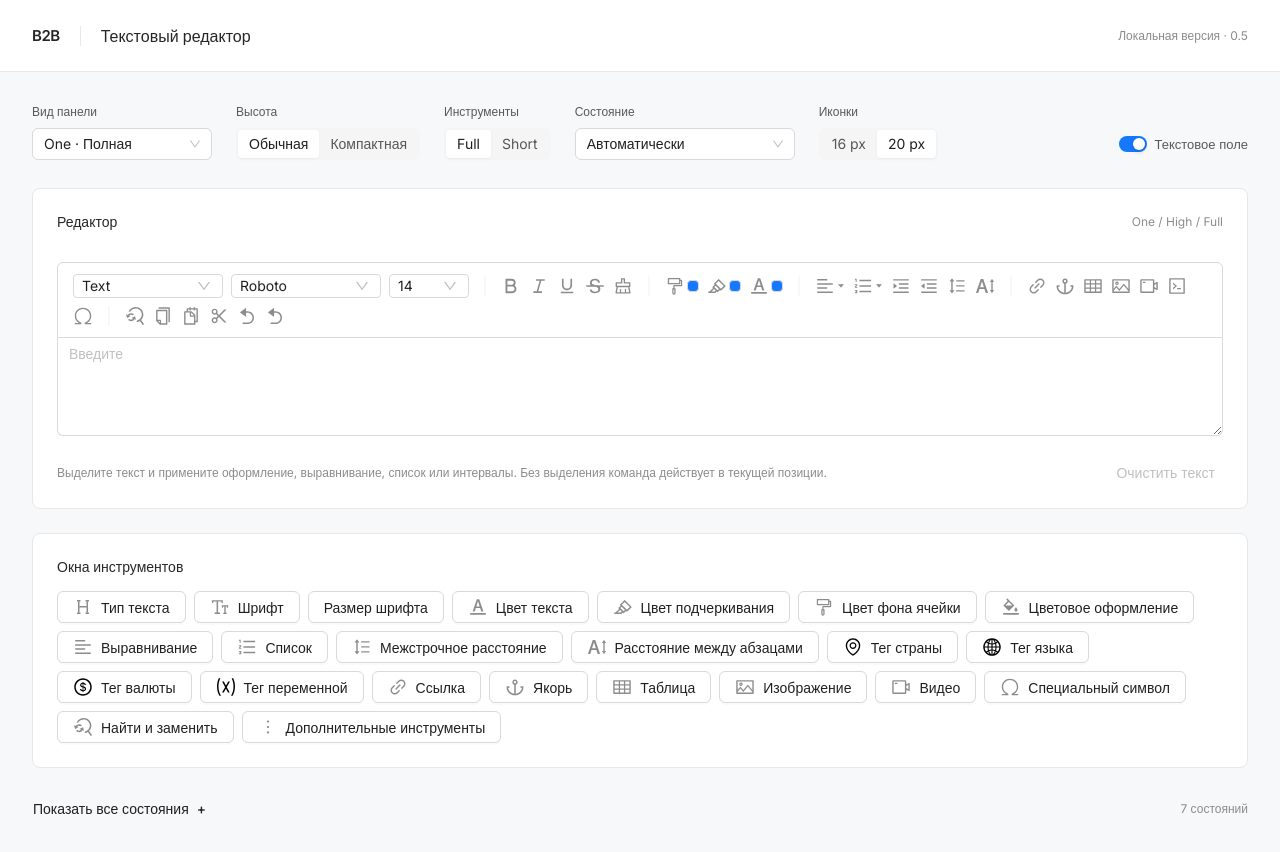
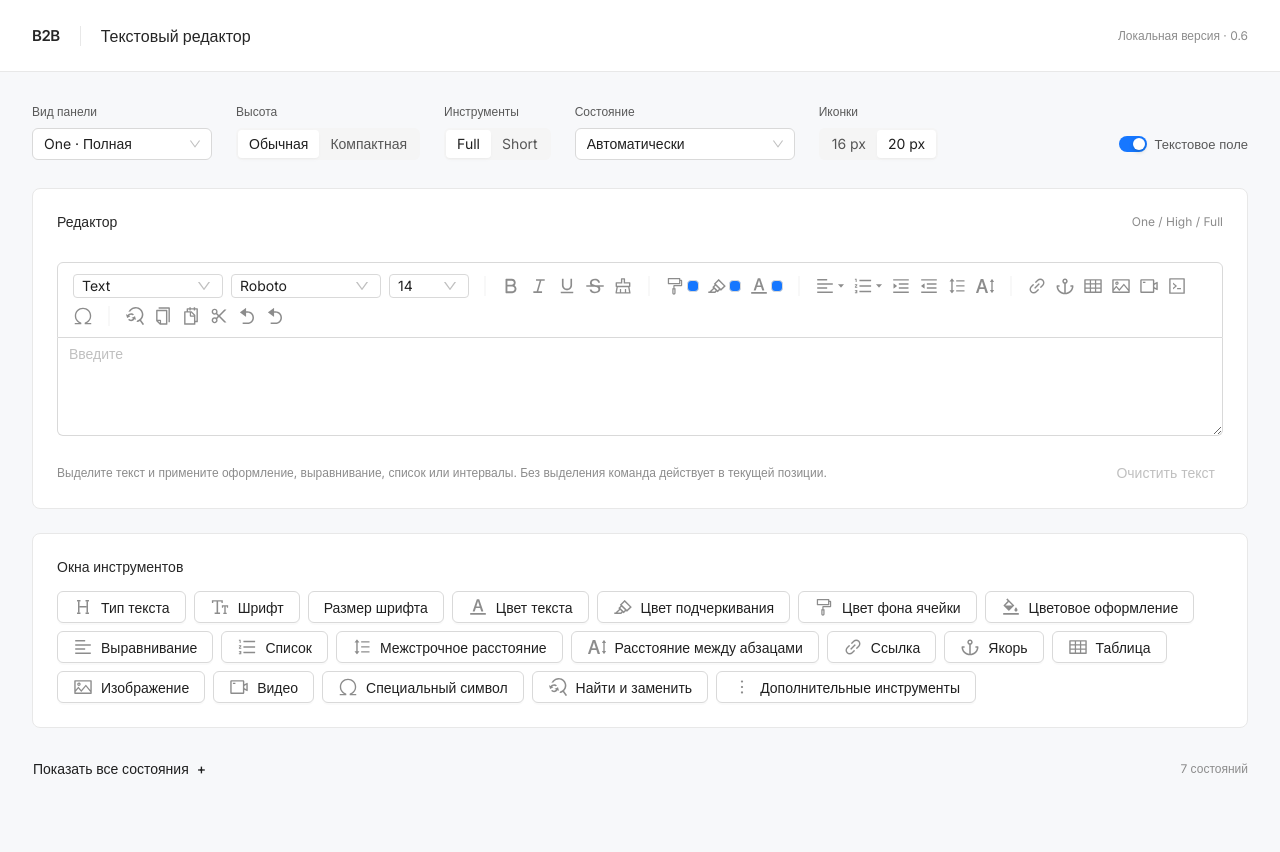
Before and after one commit to mishavorobyou-spec/b2b-text-editor, a React (Vite) app: page / in a window 1280 px wide. Shown: the top 852 px of the page. After the commit the page ends 824 px from the top, so only its background shows below. Built offline with nearby package versions, Linux system fonts and the light colour scheme; a web font is replaced by a local one.

Commit message:
Correct paragraph tools and catalog

```diff
--- a/src/Editor.tsx
+++ b/src/Editor.tsx
@@ -20,8 +20,8 @@ const basic:[InlineTool,string,string,string,string?][]=[
   ['clear','IconClearOutlined','Очистка форматирования','746dc.svg'],
 ];
 const emptyInline:InlineFormat={bold:false,italic:false,underline:false,strike:false};
-const emptyParagraph:ParagraphFormat={alignment:'left',canIndent:false,canOutdent:false};
-const paragraphs:[ParagraphTool,string,string,string?][]=[['alignment','IconAlignLeftOutlined','Выравнивание','arrow'],['list','IconOrderedListOutlined','Список','arrow'],['indent','IconMenuUnfoldOutlined','Увеличить отступ'],['outdent','IconMenuFoldOutlined','Уменьшить отступ'],['lineSpacing','StateDefaultSizeDefault1','Межстрочное расстояние'],['paragraphSpacing','StateDefaultSizeDefault','Расстояние между абзацами']];
+const emptyParagraph:ParagraphFormat={alignment:'left',canShiftRight:false,canShiftLeft:false};
+const paragraphs:[ParagraphTool,string,string,string?][]=[['alignment','IconAlignLeftOutlined','Выравнивание','arrow'],['list','IconOrderedListOutlined','Список','arrow'],['shiftRight','IconMenuUnfoldOutlined','Сместить вправо'],['shiftLeft','IconMenuFoldOutlined','Сместить влево'],['lineSpacing','StateDefaultSizeDefault1','Межстрочное расстояние'],['paragraphSpacing','StateDefaultSizeDefault','Расстояние между абзацами']];
 const inserts=[['IconLinkOutlined','Ссылка'],['IconAnchor','Якорь'],['Icon','Таблица'],['IconPictureOutlined','Изображение'],['IconVideoCameraOutlined','Видео'],['IconCodeOutlined','Код'],['IconSpecialCharacterOutlined','Специальный символ']];
 const actions=[['IconReplaceSearchOutlined','Найти и заменить'],['IconCopyOutlined','Копировать'],['IconSnippetsOutlined','Вставить'],['IconScissorOutlined','Вырезать'],['IconActionBackOutlined','Отменить'],['IconActionForwardOutlined','Повторить']];
 
@@ -34,10 +34,11 @@ export function EditorToolbar({state='Default',layout='One',density='High',tools
     return <Tooltip key={id} title={label}><button type="button" className="ed-tool ed-basic-tool" aria-label={label} aria-pressed={id==='clear'?undefined:active} disabled={disabled} onMouseDown={e=>e.preventDefault()} onClick={()=>onInlineAction(id)}><span className="ed-basic-icon"><img className="ed-icon" src={active?`/icons/${hoverIcon}`:icons['img'+name]} alt=""/><img className="ed-basic-hover" src={`/icons/${active&&activeHoverIcon?activeHoverIcon:hoverIcon}`} alt=""/></span></button></Tooltip>;
   };
   const paragraphTool=([id,name,label,decoration]:typeof paragraphs[number])=>{
-    const button=<button type="button" className="ed-tool ed-paragraph-tool" aria-label={label} disabled={disabled} onMouseDown={e=>e.preventDefault()} onClick={id==='indent'||id==='outdent'?()=>onParagraphAction(id):undefined}><Icon name={name}/>{decoration==='arrow'&&<Icon name="IconCaretDownOutlined" small/>}</button>;
+    const button=<button type="button" className="ed-tool ed-paragraph-tool" aria-label={label} disabled={disabled} onMouseDown={e=>e.preventDefault()} onClick={id==='shiftRight'||id==='shiftLeft'?()=>onParagraphAction(id):undefined}><Icon name={name}/>{decoration==='arrow'&&<Icon name="IconCaretDownOutlined" small/>}</button>;
     const panel=id==='alignment'?'alignment':id==='list'?'list':id==='lineSpacing'?'paragraph':id==='paragraphSpacing'?'lineHeight':undefined;
     const value=id==='alignment'?paragraph.alignment:id==='list'?paragraph.list:id==='lineSpacing'?paragraph.lineSpacing:paragraph.paragraphSpacing;
-    return panel?<Tooltip key={id} title={label}><PanelTrigger tool={panel} disabled={disabled} value={value} onApply={selected=>onParagraphAction(id,selected)}>{button}</PanelTrigger></Tooltip>:<Tooltip key={id} title={label}>{button}</Tooltip>;
+    const trigger=<Tooltip title={label}>{button}</Tooltip>;
+    return panel?<PanelTrigger key={id} tool={panel} disabled={disabled} value={value} onApply={selected=>onParagraphAction(id,selected)}>{trigger}</PanelTrigger>:<React.Fragment key={id}>{trigger}</React.Fragment>;
   };
   const moreButton=<button type="button" className="ed-tool" aria-label="Дополнительные инструменты" disabled={disabled} onMouseDown={event=>event.preventDefault()}><Icon name="IconMoreOutlined"/></button>;
   return <div role="toolbar" aria-label="Форматирование текста" className={`ed-toolbar ed-${density} ed-tools-${tools} ed-state-${state} ed-layout-${layout} ed-icon-${iconSize}`}>
--- a/src/ToolPanels.tsx
+++ b/src/ToolPanels.tsx
@@ -1,13 +1,13 @@
 import React, {useId, useRef, useState, type ReactNode} from 'react';
-import {Button, Input, Select, Segmented, Popover, Checkbox} from 'antd';
+import {Button, Input, Segmented, Popover, Checkbox} from 'antd';
 import {icons} from './all-assets';
 import {panelAssets} from './panel-assets';
 import './panels.css';
 import {FormatPanel, defaultFormat, type FormatTool} from './TextFormatting';
 import type {InlineFormat, InlineTool, ParagraphFormat, ParagraphTool} from './useTextDocument';
 
-export type ToolId = 'textType'|'font'|'fontSize'|'color'|'highlight'|'cellColor'|'fillColor'|'alignment'|'list'|'paragraph'|'lineHeight'|'location'|'language'|'currency'|'variable'|'link'|'anchor'|'table'|'image'|'video'|'symbol'|'search'|'more';
-export const toolLabels:Record<ToolId,string>={textType:'Тип текста',font:'Шрифт',fontSize:'Размер шрифта',color:'Цвет текста',highlight:'Цвет подчеркивания',cellColor:'Цвет фона ячейки',fillColor:'Цветовое оформление',alignment:'Выравнивание',list:'Список',paragraph:'Межстрочное расстояние',lineHeight:'Расстояние между абзацами',location:'Тег страны',language:'Тег языка',currency:'Тег валюты',variable:'Тег переменной',link:'Ссылка',anchor:'Якорь',table:'Таблица',image:'Изображение',video:'Видео',symbol:'Специальный символ',search:'Найти и заменить',more:'Дополнительные инструменты'};
+export type ToolId = 'textType'|'font'|'fontSize'|'color'|'highlight'|'cellColor'|'fillColor'|'alignment'|'list'|'paragraph'|'lineHeight'|'link'|'anchor'|'table'|'image'|'video'|'symbol'|'search'|'more';
+export const toolLabels:Record<ToolId,string>={textType:'Тип текста',font:'Шрифт',fontSize:'Размер шрифта',color:'Цвет текста',highlight:'Цвет подчеркивания',cellColor:'Цвет фона ячейки',fillColor:'Цветовое оформление',alignment:'Выравнивание',list:'Список',paragraph:'Межстрочное расстояние',lineHeight:'Расстояние между абзацами',link:'Ссылка',anchor:'Якорь',table:'Таблица',image:'Изображение',video:'Видео',symbol:'Специальный символ',search:'Найти и заменить',more:'Дополнительные инструменты'};
 export const panelForIcon:Record<string,ToolId>={IconTextTypeOutlined:'textType',IconFontSizeOutlined:'font',IconFontColorsOutlined:'color',IconHighlightOutlined:'highlight',IconFormatPainterOutlined:'cellColor',IconBgColorsOutlined:'fillColor',IconAlignLeftOutlined:'alignment',IconOrderedListOutlined:'list',StateDefaultSizeDefault1:'paragraph',StateDefaultSizeDefault:'lineHeight',IconLinkOutlined:'link',IconAnchor:'anchor',Icon:'table',IconPictureOutlined:'image',IconVideoCameraOutlined:'video',IconSpecialCharacterOutlined:'symbol',IconReplaceSearchOutlined:'search',IconMoreOutlined:'more'};
 
 export function PanelTrigger({tool,children,disabled=false,value,onApply}:{tool:ToolId;children:ReactNode;disabled?:boolean;value?:string;onApply?:(value:string)=>void}){
@@ -56,7 +56,7 @@ export function CompactToolsTrigger({children,disabled=false,inline,paragraph,on
 
 function CompactMain({inline,paragraph,onInline,onParagraph}:{inline:InlineFormat;paragraph:ParagraphFormat;onInline:(tool:InlineTool)=>void;onParagraph:(tool:ParagraphTool,next?:CompactView)=>void}){
  const inlineRows:[InlineTool,string,string][]=[['bold','IconBoldOutlined','Жирный текст'],['italic','IconItalicOutlined','Курсивный текст'],['underline','IconUnderlineOutlined','Подчеркнутый текст'],['strike','IconStrikethroughOutlined','Зачеркнутый текст'],['clear','IconClearOutlined','Очистка форматирования']];
- const paragraphRows:[ParagraphTool,string,string,CompactView?][]=[['alignment','IconAlignLeftOutlined','Выравнивание','alignment'],['list','IconOrderedListOutlined','Список','list'],['indent','IconMenuUnfoldOutlined','Увеличить отступ'],['outdent','IconMenuFoldOutlined','Уменьшить отступ'],['lineSpacing','StateDefaultSizeDefault1','Межстрочное расстояние','paragraph'],['paragraphSpacing','StateDefaultSizeDefault','Расстояние между абзацами','lineHeight']];
+ const paragraphRows:[ParagraphTool,string,string,CompactView?][]=[['alignment','IconAlignLeftOutlined','Выравнивание','alignment'],['list','IconOrderedListOutlined','Список','list'],['shiftRight','IconMenuUnfoldOutlined','Сместить вправо'],['shiftLeft','IconMenuFoldOutlined','Сместить влево'],['lineSpacing','StateDefaultSizeDefault1','Межстрочное расстояние','paragraph'],['paragraphSpacing','StateDefaultSizeDefault','Расстояние между абзацами','lineHeight']];
  return <div className="tool-panel menu-panel more-panel compact-tools"><div className="panel-menu">{inlineRows.map(([id,icon,label])=><button type="button" key={id} aria-pressed={id==='clear'?undefined:inline[id]} className={id!=='clear'&&inline[id]?'is-active':''} onMouseDown={event=>event.preventDefault()} onClick={()=>onInline(id)}><img className="panel-icon" src={icons['img'+icon]} alt=""/><span>{label}</span></button>)}{paragraphRows.map(([id,icon,label,next],index)=><button type="button" key={id} className={index===0?'menu-divider':''} onMouseDown={event=>event.preventDefault()} onClick={()=>onParagraph(id,next)}><img className="panel-icon" src={icons['img'+icon]} alt=""/><span>{label}</span>{next&&<span className="compact-chevron" aria-hidden="true">›</span>}</button>)}</div></div>;
 }
 function MediaTools({video=false}:{video?:boolean}){const node=video?'6716:89115':'6716:89102';return <div className="media-tools">{['imgIconSplitTextOutlined','imgIconInTextOutlined','imgIconMoveTextOutlined','divider','imgIconPositionLeftOutlined','imgIconPositionCenterOutlined','imgIconPositionRightOutlined'].map((name,i)=>name==='divider'?<span className="media-divider" key={name}/>:<button type="button" key={name} aria-label={['Разрыв текста','В тексте','Обтекание','','Слева','По центру','Справа'][i]}><Asset node={node} name={name}/></button>)}</div>;}
@@ -66,10 +66,6 @@ export function PanelContent({tool,close,value,onApply}:{tool:ToolId;close:()=>v
  if(tool==='paragraph'||tool==='lineHeight')return <SpacingPanel tool={tool} value={value} close={close} onApply={onApply}/>;
  if(['color','highlight','cellColor','fillColor'].includes(tool))return <ColorPanel tool={tool}/>;
  if(tool==='alignment'||tool==='list'||tool==='more')return <MenuPanel tool={tool} value={value} onSelect={selected=>{onApply?.(selected);if(onApply)close();}}/>;
- if(tool==='location'||tool==='language'||tool==='currency'||tool==='variable'){
-  const label={location:'Страны',language:'Языки',currency:'Валюта',variable:'Переменная'}[tool];
-  return <div className="tool-panel"><h2>{toolLabels[tool]}</h2><PanelField label={label} required>{tool==='variable'?<Input aria-label={label} placeholder="Введите значение"/>:<Select aria-label={label} placeholder={{location:'Выберите страну',language:'Выберите язык',currency:'Выберите валюту'}[tool]} options={[]} notFoundContent="Нет данных"/>}</PanelField>{tool==='currency'&&<PanelField label="Сумма" placeholder="Укажите сумму" required/>}{(tool==='location'||tool==='language')&&<Checkbox>Скрыть для выбранных</Checkbox>}<Footer close={close} action="Добавить"/></div>;
- }
  if(tool==='anchor')return <div className="tool-panel"><h2>Якорь</h2><PanelField label="Название" required/><Footer close={close} action="Добавить"/></div>;
  if(tool==='table')return <div className="tool-panel"><h2>Таблица</h2><span>Действия</span><div className="table-actions">{['imgIconInsertRowAboveOutlined','imgIconGroupOutlined','imgIconUngroupOutlined','imgIconDeleteOutlined'].map((name,i)=><Button key={name} aria-label={['Действия с таблицей','Объединить ячейки','Разделить ячейки','Удалить'][i]}><Asset node="6716:89089" name={name}/>{(i===0||i===3)&&<Asset node="6716:89089" name="imgIconCaretDownOutlined" className="tiny-icon"/>}</Button>)}</div><PanelField label="Столбцы" required/><PanelField label="Строки" required/><Checkbox>Добавить строчку заголовка</Checkbox><Footer close={close} action="Добавить"/></div>;
  if(tool==='image'||tool==='video'){const video=tool==='video';return <div className="tool-panel"><h2>{video?'Настройка видео':'Настройка изображения'}</h2><MediaTools video={video}/>{!video&&<Button className="upload-placeholder"><Asset node="6716:89102" name="imgIconUploadOutlined"/>Загрузить изображение</Button>}<PanelField label="Высота"><Input aria-label="Высота" placeholder="Введите" addonAfter="px"/></PanelField><PanelField label="Ширина"><Input aria-label="Ширина" placeholder="Введите" addonAfter="px"/></PanelField><PanelField label={video?'Ссылка на видео':'Ссылка для перехода по изображению'} placeholder={video?'Введите значение':'Введите'} required={video}/><Checkbox>Использовать оригинальный размер {video?'видео':'изображения'}</Checkbox><Footer close={close} action="Добавить"/></div>;}
@@ -78,5 +74,4 @@ export function PanelContent({tool,close,value,onApply}:{tool:ToolId;close:()=>v
  return null;
 }
 
-const catalogNodes:Partial<Record<ToolId,[string,string]>>={location:['6716:89024','imgIconEnvironmentOutlined'],language:['6716:89037','imgIconGlobalOutlined'],currency:['6716:89050','imgIconDollarCircleOutlined'],variable:['6716:89063','imgIconVariableMeaningOutlined']};
-export function PanelCatalog({iconSize=20}:{iconSize?:16|20}){return <section className="panel-catalog"><h2>Окна инструментов</h2><div className="panel-catalog-grid">{(Object.keys(toolLabels) as ToolId[]).map(tool=>{const found=Object.entries(panelForIcon).find(([,id])=>id===tool)?.[0];const specific=catalogNodes[tool];return <PanelTrigger key={`${tool}-${iconSize}`} tool={tool}><Button>{specific?<img src={panelAssets[specific[0]][specific[1]]} style={{width:iconSize,height:iconSize}} alt=""/>:found?<img src={icons['img'+found]} style={{width:iconSize,height:iconSize}} alt=""/>:null}{toolLabels[tool]}</Button></PanelTrigger>;})}</div></section>;}
+export function PanelCatalog({iconSize=20}:{iconSize?:16|20}){return <section className="panel-catalog"><h2>Окна инструментов</h2><div className="panel-catalog-grid">{(Object.keys(toolLabels) as ToolId[]).map(tool=>{const found=Object.entries(panelForIcon).find(([,id])=>id===tool)?.[0];return <PanelTrigger key={`${tool}-${iconSize}`} tool={tool}><Button>{found?<img src={icons['img'+found]} style={{width:iconSize,height:iconSize}} alt=""/>:null}{toolLabels[tool]}</Button></PanelTrigger>;})}</div></section>;}
--- a/src/formatting.css
+++ b/src/formatting.css
@@ -16,7 +16,9 @@
 .rich-input .tiptap{min-height:86px;outline:none;font:400 14px/22px Roboto,sans-serif;white-space:pre-wrap;overflow-wrap:anywhere;}
 .rich-input .tiptap ::selection{background:rgba(186,224,255,.72);color:inherit;}
 .rich-input .tiptap p{margin:0;}
-.rich-input .tiptap ol,.rich-input .tiptap ul{margin:0;padding-left:24px;}
+.rich-input .tiptap ol,.rich-input .tiptap ul{margin:0;padding-inline-start:22px;list-style-position:outside;}
+.rich-input .tiptap ol ol,.rich-input .tiptap ol ul,.rich-input .tiptap ul ol,.rich-input .tiptap ul ul{padding-inline-start:25px;}
+.rich-input .tiptap li{padding-inline-start:4px;}
 .rich-input .tiptap li>p{margin:0;}
 .rich-input .tiptap li::marker{color:rgba(0,0,0,.88);}
 .rich-input .tiptap h1,.rich-input .tiptap h2,.rich-input .tiptap h3,.rich-input .tiptap h4,.rich-input .tiptap h5{margin:0;font-weight:600;line-height:1.4;}
--- a/src/main.tsx
+++ b/src/main.tsx
@@ -37,7 +37,7 @@ function Stand(){
  const [iconSize,setIconSize]=useState<16|20>(20);
  return <ConfigProvider theme={{token:{colorPrimary:'#1677ff',borderRadius:6,fontFamily:'Inter, sans-serif',fontSize:14}}}>
   <div className="stand">
-   <header><div className="brand"><span className="brand-mark">B2B</span><span className="header-divider"/><h1>Текстовый редактор</h1></div><span className="version">Локальная версия · 0.5</span></header>
+   <header><div className="brand"><span className="brand-mark">B2B</span><span className="header-divider"/><h1>Текстовый редактор</h1></div><span className="version">Локальная версия · 0.6</span></header>
    <main>
     <div className="settings" aria-label="Настройки стенда">
      <div className="stand-control"><span>Вид панели</span><Select aria-label="Вид панели" value={layout} onChange={setLayout} options={[{value:'One',label:'One · Полная'},{value:'Two',label:'Two · В две строки'},{value:'Three',label:'Three · С меню'}]}/></div>
--- a/src/useTextDocument.ts
+++ b/src/useTextDocument.ts
@@ -8,12 +8,12 @@ export type InlineFormat = {bold:boolean;italic:boolean;underline:boolean;strike
 export type InlineTool = keyof InlineFormat|'clear';
 export type TextAlignment = 'left'|'center'|'right'|'justify';
 export type ListStyle = 'ordered'|'bullet';
-export type ParagraphFormat = {alignment:TextAlignment;list?:ListStyle;lineSpacing?:string;paragraphSpacing?:string;canIndent:boolean;canOutdent:boolean};
-export type ParagraphTool = 'alignment'|'list'|'indent'|'outdent'|'lineSpacing'|'paragraphSpacing';
+export type ParagraphFormat = {alignment:TextAlignment;list?:ListStyle;lineSpacing?:string;paragraphSpacing?:string;canShiftRight:boolean;canShiftLeft:boolean};
+export type ParagraphTool = 'alignment'|'list'|'shiftRight'|'shiftLeft'|'lineSpacing'|'paragraphSpacing';
 
 const headingSizes:Record<number,string>={1:'38',2:'30',3:'24',4:'20',5:'16'};
 const emptyInline:InlineFormat={bold:false,italic:false,underline:false,strike:false};
-const emptyParagraph:ParagraphFormat={alignment:'left',canIndent:false,canOutdent:false};
+const emptyParagraph:ParagraphFormat={alignment:'left',canShiftRight:false,canShiftLeft:false};
 const plainDocument=(value:string)=>({type:'doc',content:value.split('\n').map(text=>({type:'paragraph',content:text?[{type:'text',text}]:[]}))});
 
 const ParagraphStyles=Extension.create({
@@ -51,7 +51,7 @@ function selectionParagraph(editor:Editor):ParagraphFormat{
  const one=(values:Set<string>)=>values.size===1?[...values][0]||undefined:undefined;
  const list:ListStyle|undefined=editor.isActive('orderedList')?'ordered':editor.isActive('bulletList')?'bullet':undefined;
  const listItemDepth=Array.from({length:selection.$from.depth},(_,index)=>selection.$from.node(index+1).type.name).filter(name=>name==='listItem').length;
- return {alignment:(one(alignments) as TextAlignment|undefined)??'left',list,lineSpacing:one(lineSpacings),paragraphSpacing:one(paragraphSpacings),canIndent:editor.can().chain().sinkListItem('listItem').run(),canOutdent:listItemDepth>1&&editor.can().chain().liftListItem('listItem').run()};
+ return {alignment:(one(alignments) as TextAlignment|undefined)??'left',list,lineSpacing:one(lineSpacings),paragraphSpacing:one(paragraphSpacings),canShiftRight:editor.can().chain().sinkListItem('listItem').run(),canShiftLeft:listItemDepth>1&&editor.can().chain().liftListItem('listItem').run()};
 }
 
 export function useTextDocument({value,onChange,disabled,placeholder,onFocus,onBlur}:{value:string;onChange:(v:string)=>void;disabled:boolean;placeholder:string;onFocus:()=>void;onBlur:()=>void}){
@@ -85,8 +85,8 @@ export function useTextDocument({value,onChange,disabled,placeholder,onFocus,onB
  const applyParagraph=(tool:ParagraphTool,value?:string)=>{
   if(!editor||disabled)return;
   if(tool==='list'){if(value==='ordered')editor.chain().focus().toggleOrderedList().run();if(value==='bullet')editor.chain().focus().toggleBulletList().run();return;}
-  if(tool==='indent'){editor.chain().focus().sinkListItem('listItem').run();return;}
-  if(tool==='outdent'){if(paragraph.canOutdent)editor.chain().focus().liftListItem('listItem').run();return;}
+  if(tool==='shiftRight'){editor.chain().focus().sinkListItem('listItem').run();return;}
+  if(tool==='shiftLeft'){if(paragraph.canShiftLeft)editor.chain().focus().liftListItem('listItem').run();return;}
   const attrs=tool==='alignment'?{textAlign:value}:tool==='lineSpacing'?{lineSpacing:value}:tool==='paragraphSpacing'?{paragraphSpacing:value}:{};
   editor.chain().focus().updateAttributes('paragraph',attrs).updateAttributes('heading',attrs).run();
  };
```
